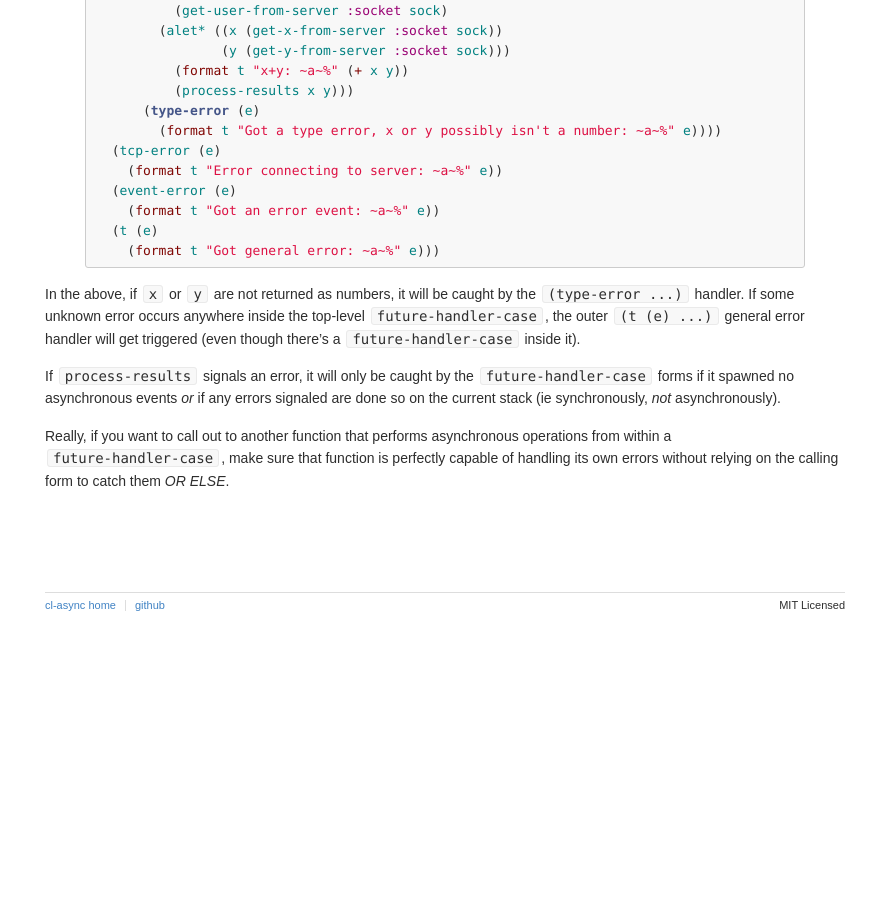
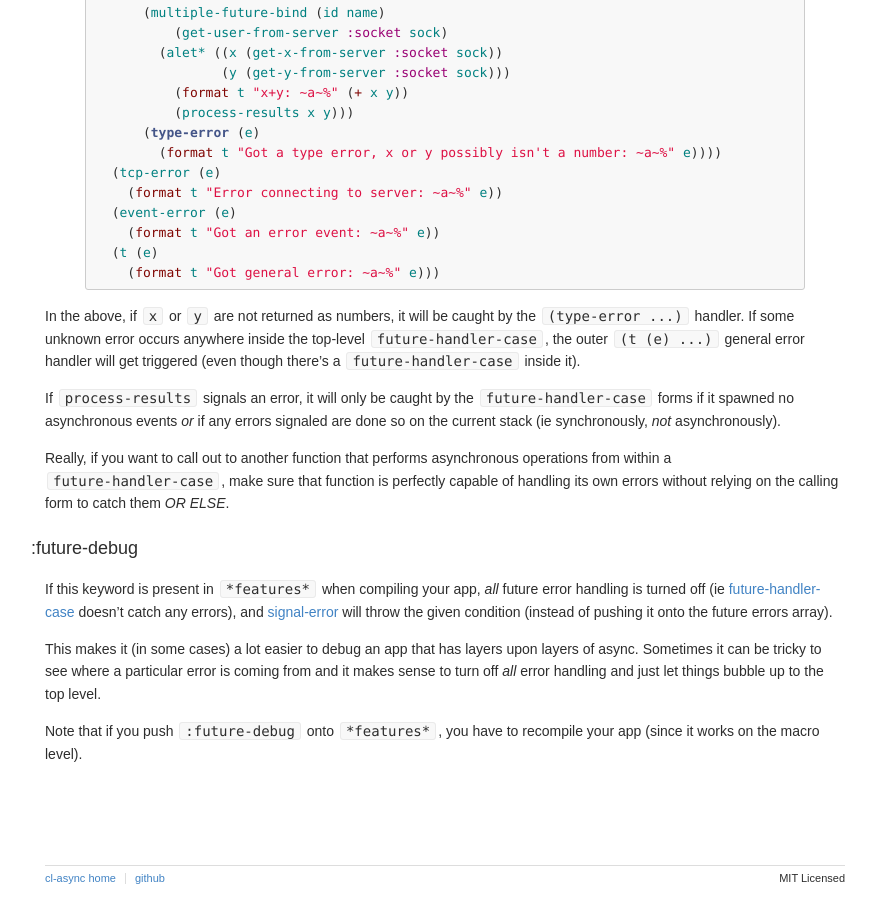
Before and after one commit to orthecreedence/cl-async, a Jekyll site: the page built from future.md, in a window 1280 px wide and 900 px high, scrolled down 8599 px. Shown: the whole window, without its empty margins (195-1071 px from the left). Built offline with Jekyll 4.4.1, drawn with Linux system fonts in a browser that asks for light colours; Markdown is read by kramdown in place of the engine named in the settings; before the commit the page ends 9226 px from its top, so only the background shows below that.

Commit message:
documenting :future-debug

```diff
--- a/future.md
+++ b/future.md
@@ -30,6 +30,7 @@ are constantly dealing with values that are not yet realized.
   - [wait-for](#wait-for) _macro_
 - [Error handling](#error-handling)
   - [future-handler-case](#future-handler-case) _macro_
+  - [:future-debug](#future-debug) _feature_
 
 
 <a id="intro"></a>
@@ -553,3 +554,18 @@ Really, if you want to call out to another function that performs asynchronous
 operations from within a `future-handler-case`, make sure that function is
 perfectly capable of handling its own errors without relying on the calling form
 to catch them *OR ELSE*.
+
+<a id="future-debug"></a>
+### :future-debug
+If this keyword is present in `*features*` when compiling your app, *all* future
+error handling is turned off (ie [future-handler-case](#future-handler-case)
+doesn't catch any errors), and [signal-error](#signal-error) will throw the given
+condition (instead of pushing it onto the future errors array).
+
+This makes it (in some cases) a lot easier to debug an app that has layers upon
+layers of async. Sometimes it can be tricky to see where a particular error is
+coming from and it makes sense to turn off *all* error handling and just let
+things bubble up to the top level.
+
+Note that if you push `:future-debug` onto `*features*`, you have to recompile
+your app (since it works on the macro level).
```
